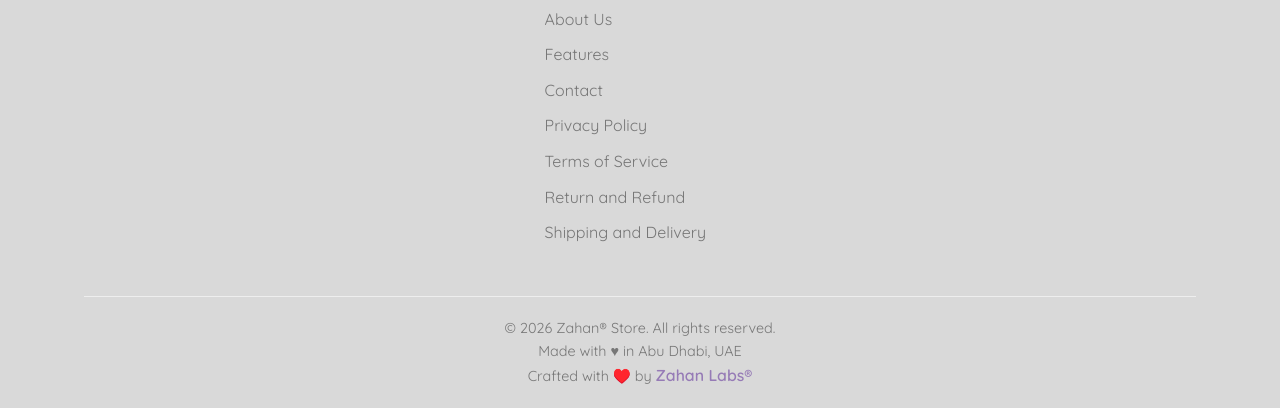
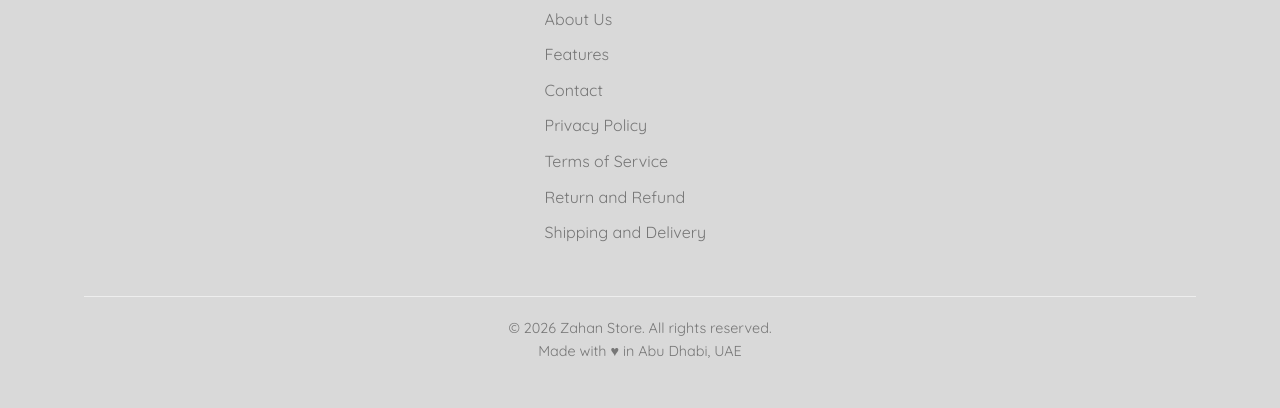
Before and after one commit to zahanstore/zahanportal, a website: page index.html in a window 1280 px wide. Shown: the part 4750-5158 px from the top of the page. After the commit the page ends 5133 px from the top, so only its background shows below. Drawn offline with Linux system fonts and the light colour scheme.

Commit message:
Fix copyright notice in footer

```diff
--- a/index.html
+++ b/index.html
@@ -1064,10 +1064,9 @@
                 </div>
             </div>
             <div class="copyright">
-                <p>&copy; 2026 Zahan® Store. All rights reserved.</p>
+                <p>&copy; 2026 Zahan Store. All rights reserved.</p>
                <p>Made with ♥ in Abu Dhabi, UAE </p>
                 </div>
-                <p class="copyright">Crafted with ♥️ by <a href="https://labsz.netlify.app" style="color: #967BB6; font-weight: 600; font-size: 1.1em; text-decoration: none;">Zahan Labs®</a></p>
   </footer>
 
       <script src="script.js"></script>
```
